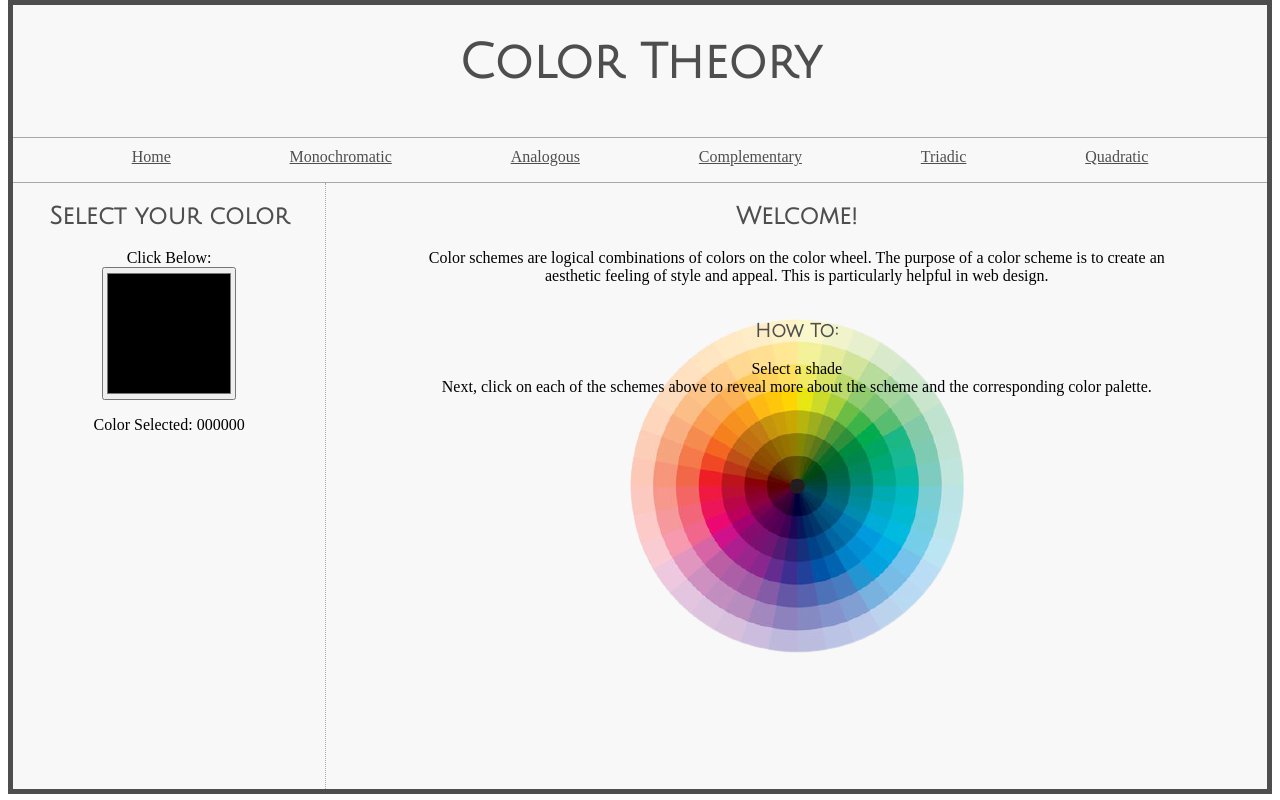
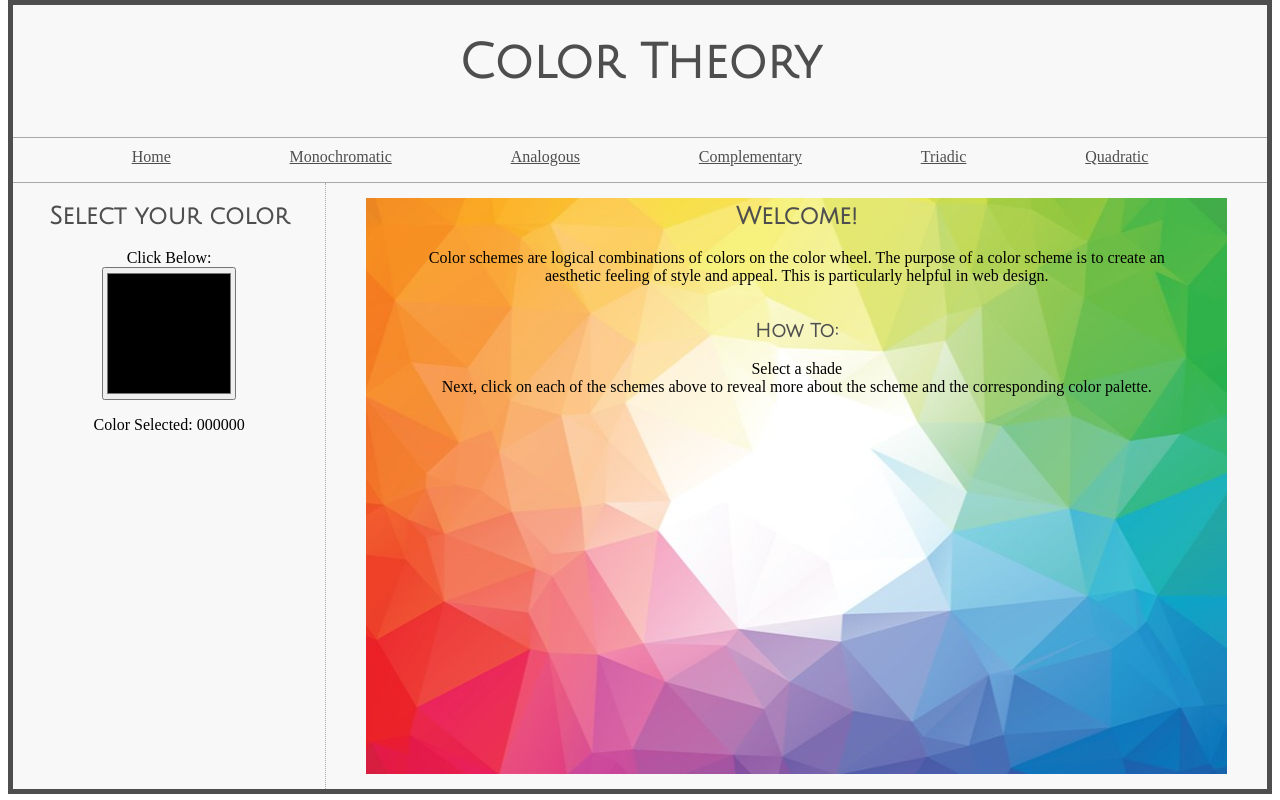
Before and after one commit to ramag1/color-theory, a React (Create React App) app: page / in a window 1280 px wide. Built offline with nearby package versions, Linux system fonts and the light colour scheme; a web font is replaced by a local one.

Commit message:
new image for homepage

```diff
--- a/src/App.css
+++ b/src/App.css
@@ -62,9 +62,11 @@ h3 {
   margin-right: 2.5em;
   padding-left: 2.5em;
   padding-right: 2.5em;
-  background-image: url(../src/Assets/color-wheel-removebg-preview.png);
+  background-image: url(../src/Assets/color-palette.jpeg);
   background-repeat: no-repeat;
   background-position: center;
+
+
 }
 
 .scheme__div {
--- a/src/components/Analogic.js
+++ b/src/components/Analogic.js
@@ -14,10 +14,11 @@ function Analogic(props) {
 			.then((json) => {
 				setResults(json);
 			})
+			.catch(console.error);
 	}, [color]);
 
 	if (!results) {
-		return null;
+		return <p>Oops, there was an error</p>
 	}
 
 	return (
@@ -35,8 +36,7 @@ function Analogic(props) {
 			<div className='scheme__colorBlocksDiv'>
 				{results.colors.map((color) => {
 					return (
-						<div
-							key={color.hex.value}
+						<div key={color.hex.value}
 							className='scheme__colorBlocks'
 							style={{ backgroundColor: `${color.hex.value}` }}>
 							{color.hex.value} <br /> {color.name.value}
--- a/src/components/Mono.js
+++ b/src/components/Mono.js
@@ -13,7 +13,6 @@ function Mono(props) {
 			.then((res) => res.json())
 			.then((json) => {
 				setResults(json);
-				console.log(json)
 			})
 			.catch(console.error);
 	}, [color]);
```
Also changed, not shown: src/Assets/color-palette.jpeg (added), src/Assets/color-wheel-removebg-preview.png (deleted).
